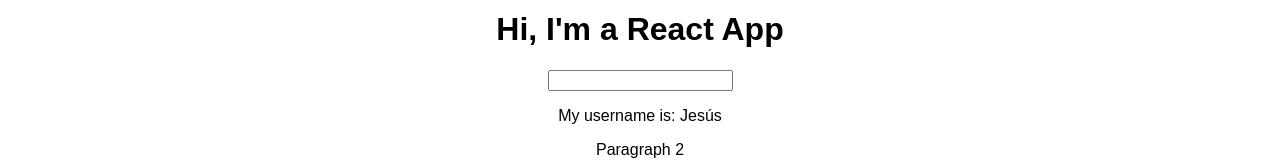
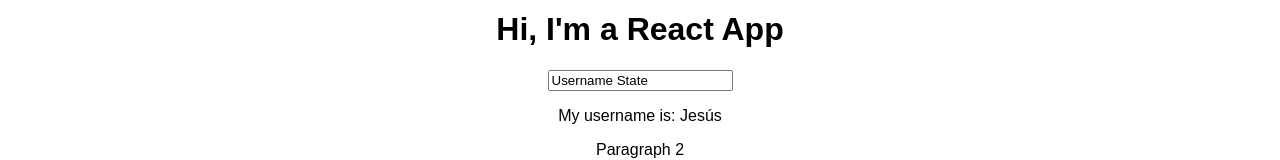
Before and after one commit to Muzorn/curso-react, a React (Create React App) app: page / in a window 1280 px wide. Shown: the part 200-360 px from the top of the page. Built offline with nearby package versions, Linux system fonts and the light colour scheme.

Commit message:
Ejercicio: añadimos manipulación del state mediante un event handler, sobreescribimos el username original según lo introducido en el input y añadimos el two-way-binding de tal forma que en el input aparezca el nombre de usuario original.

```diff
--- a/src/App.js
+++ b/src/App.js
@@ -39,6 +39,12 @@
     })
   };
 
+  nameStateChangeHandler = (event) => {
+    this.setState({
+      userName: event.target.value
+    })
+  };
+
   render() {
     const style = {
       backgroundColor: 'white',
@@ -55,7 +61,7 @@
           <h1 className="App-title">Welcome to React</h1>
         </header>
           <h1>Hi, I'm a React App</h1>
-        <UserImput/>
+        <UserImput userName={this.state.userName} changed={this.nameStateChangeHandler}/>
         <UserOutput userName='Jesús'/>
         <UserOutput userName={this.state.userName}/>
         <UserOutput userName='Loco'/>
--- a/src/UserInput/UserInput.js
+++ b/src/UserInput/UserInput.js
@@ -1,9 +1,9 @@
 import React from 'react';
 
-const userInput = () => {
+const userInput = (props) => {
   return (
       <div>
-        <input/>
+        <input onChange={props.changed} value={props.userName}/>
       </div>
   );
 };
```
